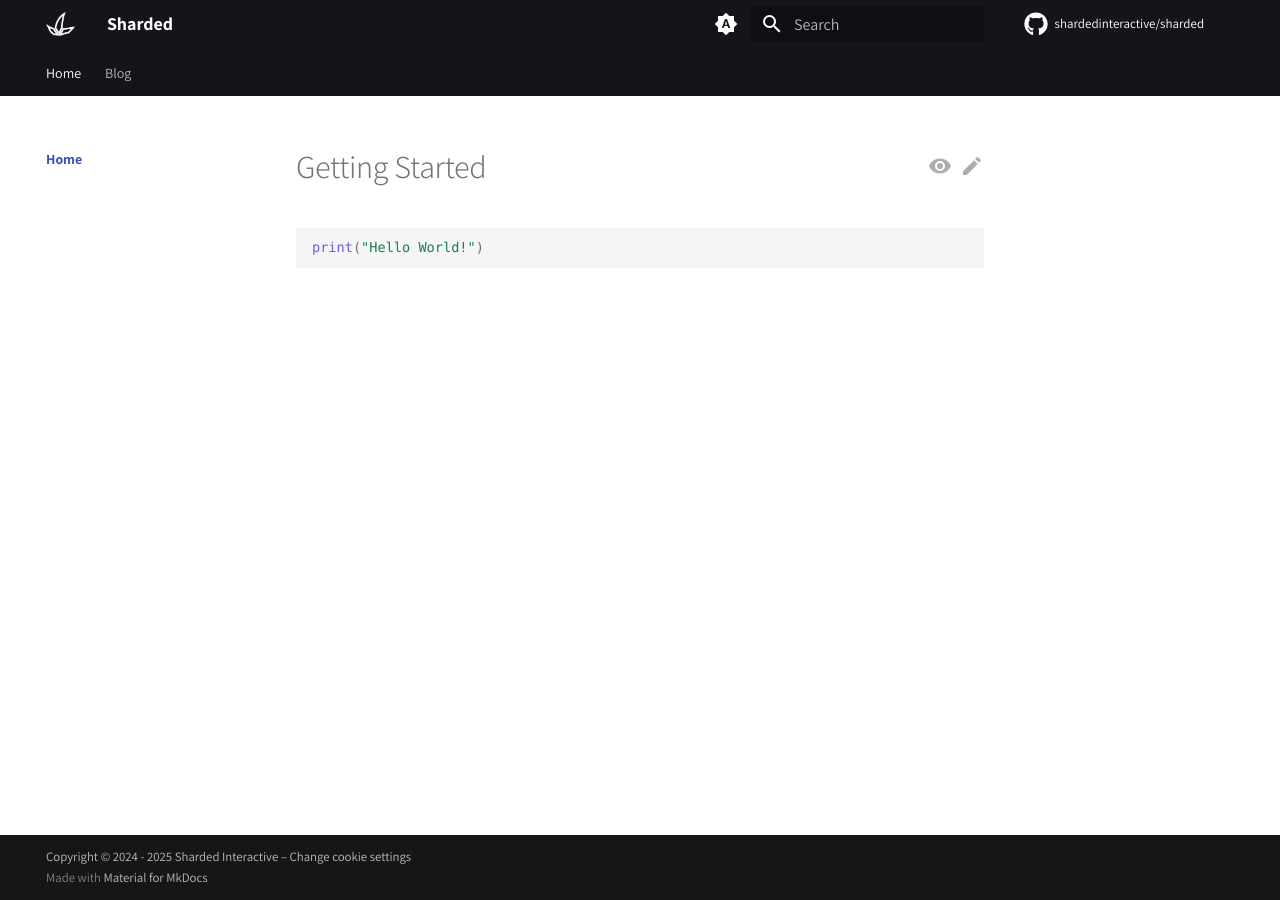
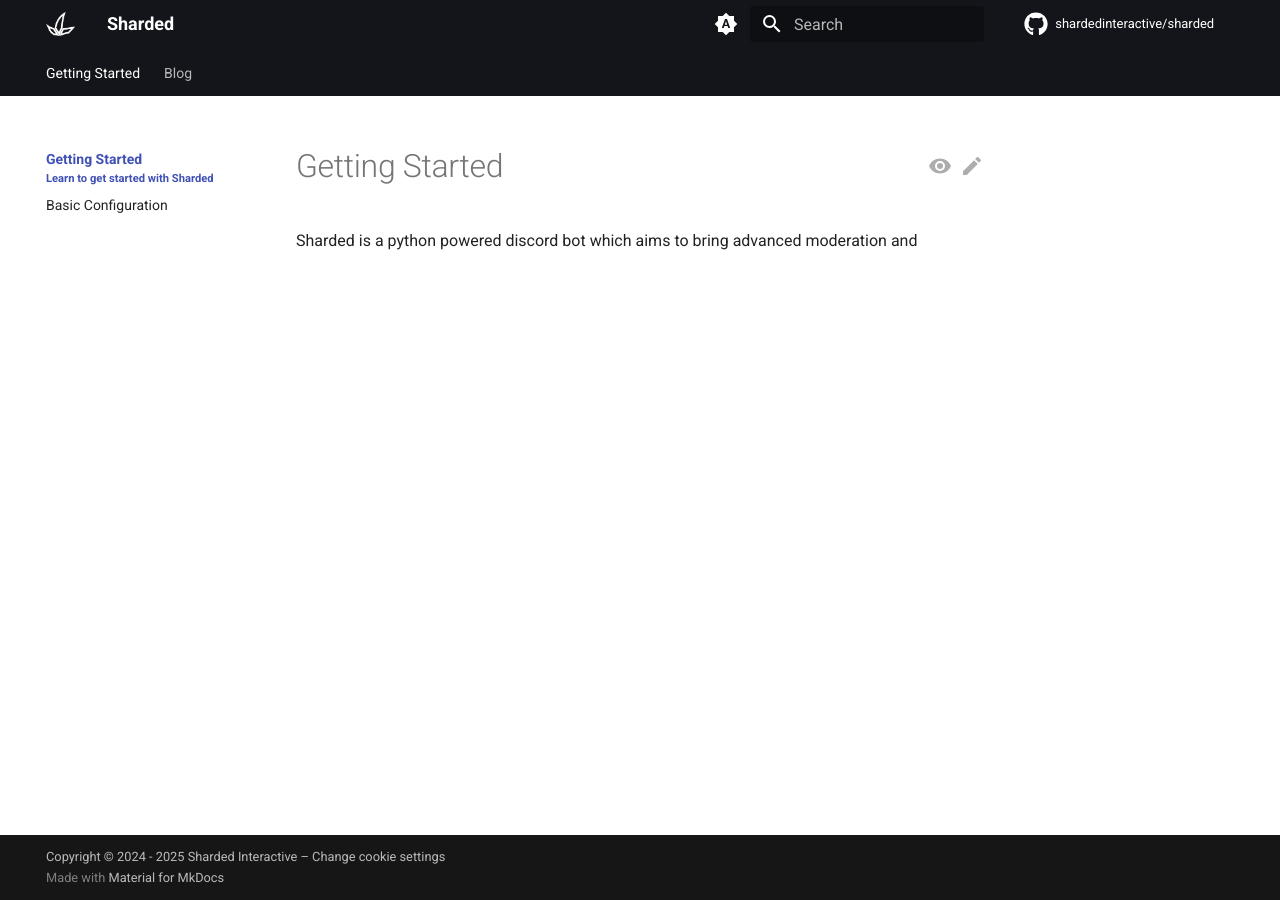
Before and after one commit to ShardedInteractive/sharded, an MkDocs documentation site: the page built from docs/index.md, in a window 1280 px wide. Built offline with MkDocs 1.6.1 and Material for MkDocs 9.7.7, drawn with Linux system fonts in a browser that asks for light colours; plug-ins that fetch from the network failed and are left out; comment, search, counter and statistics services are not loaded.

Commit message:
feat: :sparkles: Enhance documentation with 'Getting Started' guide and basic configuration details

````diff
--- a/docs/index.md
+++ b/docs/index.md
@@ -1,5 +1,8 @@
+---
+title: Getting Started
+description: Get started self-hosting Sharded and learn the basic configurations.
+subtitle: Learn to get started with Sharded
+---
 # Getting Started
 
-```py
-print("Hello World!")
-```
+Sharded is a python powered discord bot which aims to bring advanced moderation and
--- a/mkdocs.yml
+++ b/mkdocs.yml
@@ -1,13 +1,18 @@
 site_name: Sharded
 site_url: https://docs.sharded.app/
+
+site_description: >
+  Sharded is a python powered discord bot that powers your server with
+  advanced moderation, customization, and self-hosted features.
 
 repo_name: shardedinteractive/sharded
 repo_url: https://github.com/shardedinteractive/sharded
 edit_uri: edit/main/docs/
 
 nav:
-  - Home:
+  - Getting Started:
     - index.md
+    - "Basic Configuration": basic.md
   - Blog:
     - blog/index.md
 
@@ -36,7 +41,7 @@ theme:
         icon: material/brightness-4
         name: Switch to system preference
   font:
-    text: "Assistant"
+    text: "Roboto"
     code: " JetBrains Mono"
 
   logo: "assets/sharded_transparent.png"
@@ -68,6 +73,13 @@ plugins:
   - search
   - blog
   - offline
+  - git-revision-date-localized:
+      enable_creation_date: true
+      fallback_to_build_date: true
+      type: date
+  - git-committers:
+      repository: shardedinteractive/sharded
+      branch: main
 
 markdown_extensions:
   - pymdownx.highlight:
--- a/requirements.txt
+++ b/requirements.txt
@@ -3,3 +3,5 @@ python-dotenv == 1.0.1
 discord.py[voice] == 2.5.2
 wavelink == 3.4.1
 mkdocs-material == 9.6.7
+mkdocs-git-revision-date-localized-plugin == 1.4.1
+mkdocs-git-committers-plugin-2 == 2.5.0
````
Also changed, not shown: docs/basic.md (added).
